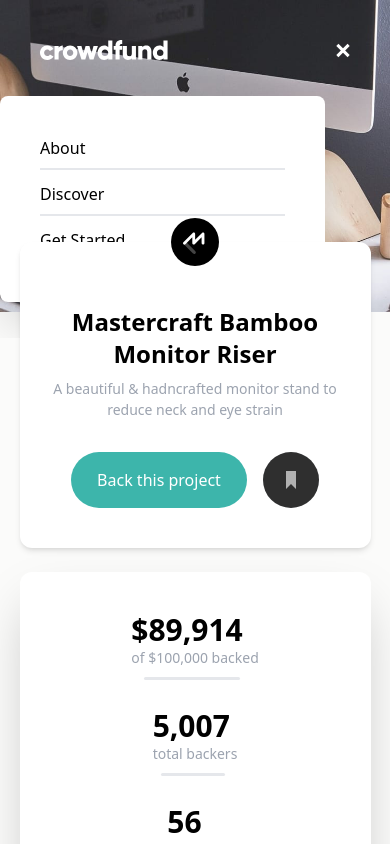
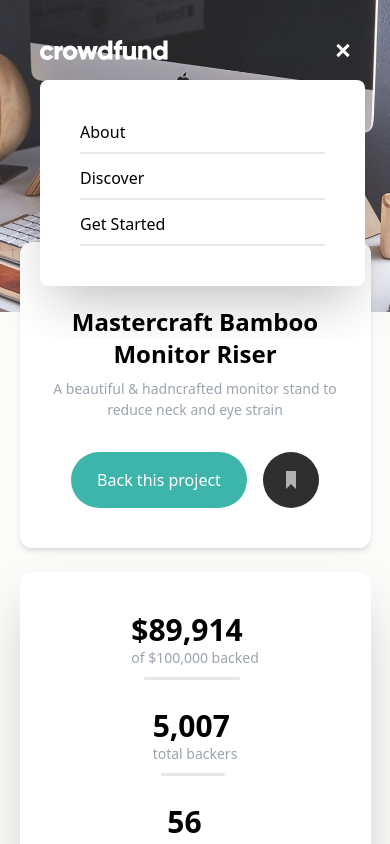
Before and after one commit to ttjerry/crowdfunding-app, a React (Vite) app: page / in a window 390 px wide. Both pictures are taken after a click on the button 342 px from the left and 50 px from the top of the page. Shown: the top 844 px of the page. Built offline with nearby package versions, Linux system fonts and the light colour scheme.

Commit message:
update on navigation menu

```diff
--- a/src/components/navigation.jsx
+++ b/src/components/navigation.jsx
@@ -44,9 +44,9 @@
               delay: .2
             }}
             className={`flex opacity-0 lg:opacity-100 lg:relative absolute lg:top-0 -top-80
-             left-[10%] lg:bg-inherit bg-white rounded-lg lg:rounded-none lg:flex-row flex-col gap-3 lg:gap-12 lg:w-fit w-5/6 p-10 lg:p-0 shadow-2xl ${
-               isOpen ? "delay-200 opacity-100 flex top-24" : false
-             }`}
+             left-[10%] lg:bg-inherit bg-white rounded-lg lg:rounded-none lg:flex-row flex-col gap-3 lg:gap-12 lg:w-fit w-5/6 p-10 lg:p-0 shadow-2xl ml-10 z-50 ${
+               isOpen ? "delay-200 opacity-100 flex top-20" : false
+             } -top-52`}
           >
             <a
               href="#"
```
